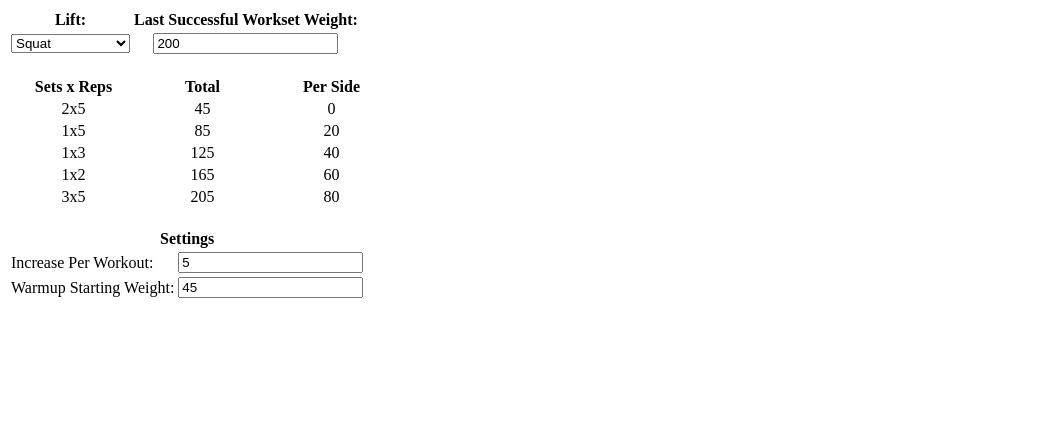
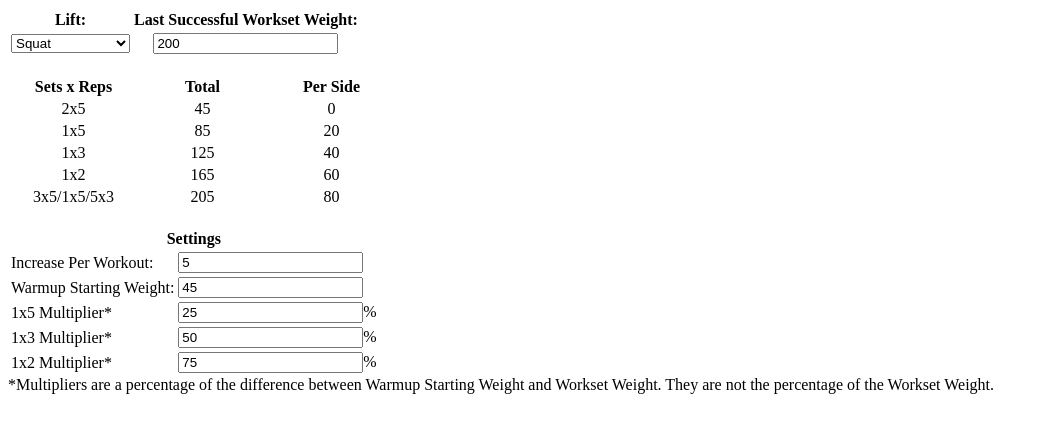
Before and after one commit to jimmay5469/StartingStrengthCalculator, a website: page public/index.html in a window 1280 px wide. Shown: the whole page, without its empty margins (0-1043 px from the left). Drawn offline with Linux system fonts and the light colour scheme.

Commit message:
configurable multipliers added

```diff
--- a/public/index.html
+++ b/public/index.html
@@ -49,7 +49,7 @@
 				<td data-bind="text: (onebytwo() - 45) / 2"></td>
 			</tr>
 			<tr>
-				<td>3x5</td>
+				<td>3x5/1x5/5x3</td>
 				<td data-bind="text: workWeight"></td>
 				<td data-bind="text: (workWeight() - 45) / 2"></td>
 			</tr>
@@ -67,6 +67,19 @@
 				<td>Warmup Starting Weight:</td>
 				<td><input type="number" data-bind="value: startWeight" /></td>
 			</tr>
+			<tr>
+				<td>1x5 Multiplier*</td>
+				<td><input type="number" data-bind="value: onebyfivemultiplier" />%</td>
+			</tr>
+			<tr>
+				<td>1x3 Multiplier*</td>
+				<td><input type="number" data-bind="value: onebythreemultiplier" />%</td>
+			</tr>
+			<tr>
+				<td>1x2 Multiplier*</td>
+				<td><input type="number" data-bind="value: onebytwomultiplier" />%</td>
+			</tr>
 		</table>
+		*Multipliers are a percentage of the difference between Warmup Starting Weight and Workset Weight.  They are not the percentage of the Workset Weight.
 	</body>
 </html>
--- a/public/scripts/ssCalc.js
+++ b/public/scripts/ssCalc.js
@@ -5,7 +5,10 @@ $(function () {
 	var defaultSettings = {
 		startWeight: [45,45,45,45,45],
 		previousWeight: [200,200,200,200,200],
-		weightIncrease: [5,5,5,5,5]
+		weightIncrease: [5,5,5,5,5],
+		onebyfivemultiplier: [25,25,25,25,25],
+		onebythreemultiplier: [50,50,50,50,50],
+		onebytwomultiplier: [75,75,75,75,75]
 	};
 	var settings = defaultSettings;
 	if($.cookie('ssCalcSettings')) {
@@ -27,24 +30,30 @@ $(function () {
 		self.startWeight = ko.observable(settings.startWeight[0]);
 		self.previousWeight = ko.observable(settings.previousWeight[0]);
 		self.weightIncrease = ko.observable(settings.weightIncrease[0]);
+		self.onebyfivemultiplier = ko.observable(settings.onebyfivemultiplier[0]);
+		self.onebythreemultiplier = ko.observable(settings.onebythreemultiplier[0]);
+		self.onebytwomultiplier = ko.observable(settings.onebytwomultiplier[0]);
 
 		self.workWeight = ko.computed(function () {
 			return parseFloat(self.previousWeight()) + parseFloat(self.weightIncrease());
 		});
 		self.onebyfive = ko.computed(function() {
-			return calculateWarmupWeight(self.startWeight(), self.workWeight(), 0.25);
+			return calculateWarmupWeight(self.startWeight(), self.workWeight(), self.onebyfivemultiplier());
 		});
 		self.onebythree = ko.computed(function() {
-			return calculateWarmupWeight(self.startWeight(), self.workWeight(), 0.5);
+			return calculateWarmupWeight(self.startWeight(), self.workWeight(), self.onebythreemultiplier());
 		});
 		self.onebytwo = ko.computed(function() {
-			return calculateWarmupWeight(self.startWeight(), self.workWeight(), 0.75);
+			return calculateWarmupWeight(self.startWeight(), self.workWeight(), self.onebytwomultiplier());
 		});
 
 		self.selectedLift.subscribe(function(newValue) {
 			self.startWeight(settings.startWeight[newValue.value]);
 			self.previousWeight(settings.previousWeight[newValue.value]);
 			self.weightIncrease(settings.weightIncrease[newValue.value]);
+			self.onebyfivemultiplier(settings.onebyfivemultiplier[newValue.value]);
+			self.onebythreemultiplier(settings.onebythreemultiplier[newValue.value]);
+			self.onebytwomultiplier(settings.onebytwomultiplier[newValue.value]);
 		});
 
 		self.startWeight.subscribe(function() {
@@ -59,6 +68,18 @@ $(function () {
 			settings.weightIncrease[self.selectedLift().value] = self.weightIncrease();
 			$.cookie('ssCalcSettings', settings);
 		});
+		self.onebyfivemultiplier.subscribe(function() {
+			settings.onebyfivemultiplier[self.selectedLift().value] = self.onebyfivemultiplier();
+			$.cookie('ssCalcSettings', settings);
+		});
+		self.onebythreemultiplier.subscribe(function() {
+			settings.onebythreemultiplier[self.selectedLift().value] = self.onebythreemultiplier();
+			$.cookie('ssCalcSettings', settings);
+		});
+		self.onebytwomultiplier.subscribe(function() {
+			settings.onebytwomultiplier[self.selectedLift().value] = self.onebytwomultiplier();
+			$.cookie('ssCalcSettings', settings);
+		});
 	}
 	ko.applyBindings(new ssCalcViewModel());
 
@@ -66,7 +87,7 @@ $(function () {
 		startWeight = parseFloat(startWeight);
 		workWeight = parseFloat(workWeight);
 		multiplier = parseFloat(multiplier);
-		return Math.floor((workWeight - startWeight) * multiplier / 5) * 5 + startWeight;
+		return Math.floor((workWeight - startWeight) * (multiplier / 100) / 5) * 5 + startWeight;
 	}
 });
 // Warmup Set Formula = ((Work Weight - Starting Weight) x Multiplier) + Starting Weight
```
